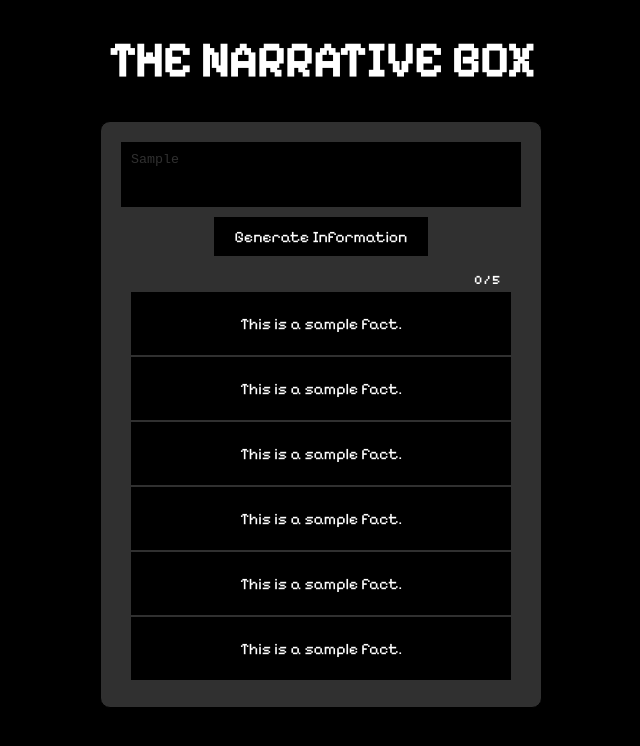
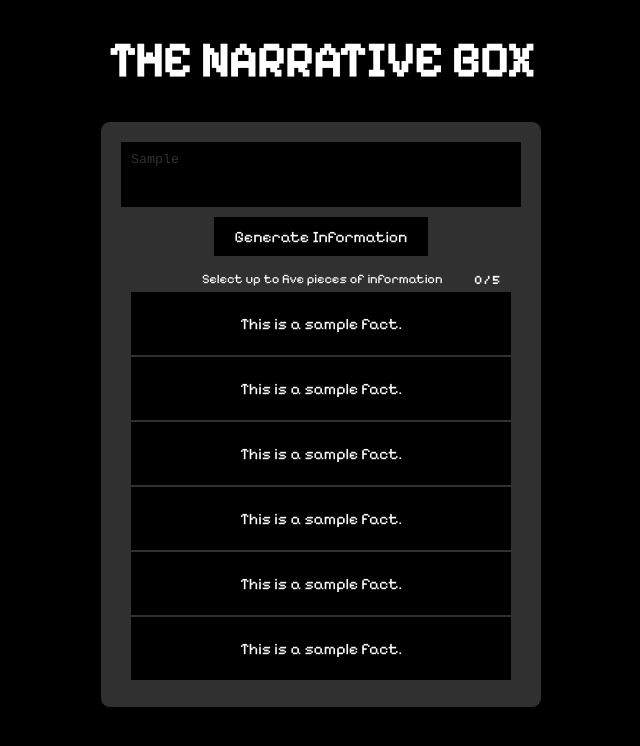
Before and after one commit to tom-plant/the-narrative-box, a React (Create React App) app: page / in a window 1280 px wide. Both pictures are taken after typing "Sample" into the empty fields and a click on the button "Generate Information". Shown: the top 746 px of the page, without its empty margins (319-959 px from the left). Built offline with nearby package versions, Linux system fonts and the light colour scheme.

Commit message:
Added message to instruct information box selection

```diff
--- a/src/components/InputInterface/AvailableInformation/AvailableInformation.css
+++ b/src/components/InputInterface/AvailableInformation/AvailableInformation.css
@@ -23,6 +23,17 @@
   font-size: 13px; /* Adjust the font size as needed */
   color: #ffffff;
   padding: 5px 10px; /* Add padding as needed */
-  border-radius: 5px; /* Add border-radius for rounded corners */
   font-family: 'Silkscreen', sans-serif; /* Use the Silkscreen font */
 }
+
+
+.select-text {
+  position: absolute;
+  top: 0px;
+  left: 19%; /* Center workaround I may need to fix */
+  font-size: 13px;
+  color: #ffffff;
+  padding: 5px;
+  font-family: 'Pixelify Sans', sans-serif;
+  text-align: center;
+}
--- a/src/components/InputInterface/AvailableInformation/AvailableInformation.jsx
+++ b/src/components/InputInterface/AvailableInformation/AvailableInformation.jsx
@@ -35,6 +35,8 @@ function AvailableInformation({ factCount, isButtonClicked, onBoxSelectionChange
 
   const counter = isButtonClicked ? `${clickCount}/5` : null; // Only display counter if the button has been clicked
 
+  const selectText = isButtonClicked ? "Select up to five pieces of information" : null; // Display the text when the button is clicked
+
   const factBoxes = [];
 
   for (let i = 0; i < factCount; i++) {
@@ -52,6 +54,9 @@ function AvailableInformation({ factCount, isButtonClicked, onBoxSelectionChange
       {/* Display the counter if the button has been clicked */}
       {counter && <div className="counter">{counter}</div>}
 
+      {/* Display the select text if the button is clicked */}
+      {selectText && <div className="select-text">{selectText}</div>}
+
       {/* Display the fact boxes */}
       {factBoxes.length > 0 && factBoxes}
     </div>
```
